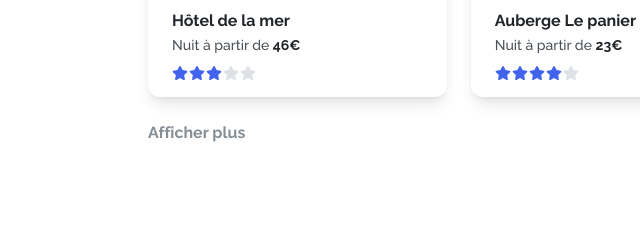
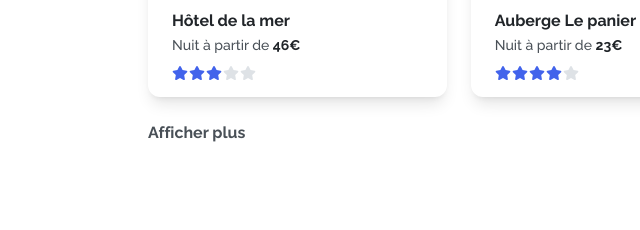
Before and after one commit to john-mirage/ocr-reservia, a website built with Vite: page index.html in a window 1280 px wide. Shown: the part 1386-1616 px from the top of the page, 20-660 px from the left. Built offline with nearby package versions, Linux system fonts and the light colour scheme.

Commit message:
fix: fix link default color for light theme

```diff
--- a/src/styles/components/link.css
+++ b/src/styles/components/link.css
@@ -11,7 +11,7 @@
 }
 
 .link--default {
-    --_link-label-color: var(--color-gray-6);
+    --_link-label-color: var(--color-gray-7);
 }
 
 .link--indigo {
```
